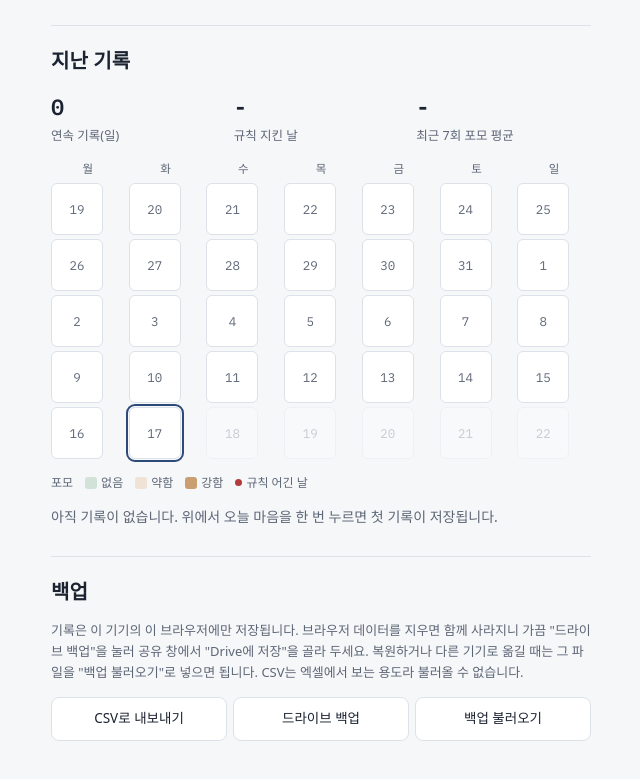
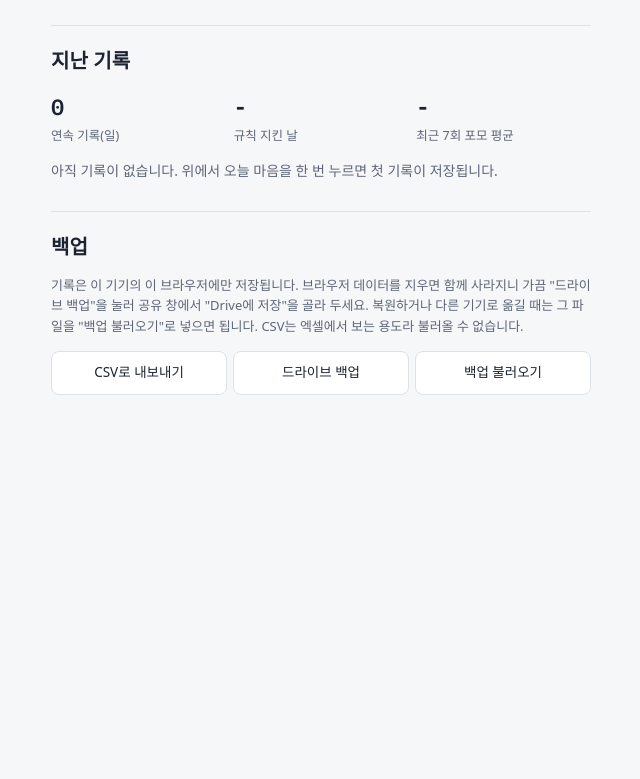
Before and after one commit to kindkirin-art/kindkirin, a plain HTML site: page trend-diary/index.html in a window 1280 px wide. Shown: the part 1019-1798 px from the top of the page, without its empty margins (319-959 px from the left). After the commit the page ends 1498 px from the top, so only its background shows below. Drawn offline with Linux system fonts and the light colour scheme; a web font is replaced by a local one.

Commit message:
Trend diary: remove calendar, show 3 recent entries with a more button
Co-Authored-By: Claude Opus 5.5 <noreply@anthropic.com>
Claude-Session: https://claude.ai/code/session_016YbCYZbmbvRuX9h79TsLyj

```diff
--- a/trend-diary/index.html
+++ b/trend-diary/index.html
@@ -119,26 +119,8 @@ section { display: flex; flex-direction: column; gap: 14px; border-top: 1px soli
 .stats div { display: flex; flex-direction: column; gap: 2px; min-width: 0; }
 .stats b { font-family: var(--mono); font-size: 22px; font-weight: 600; font-variant-numeric: tabular-nums; }
 .stats span { font-size: 12.5px; color: var(--muted); }
-.cal { display: grid; grid-template-columns: repeat(7, 1fr); gap: 4px; }
-.cal .wd { text-align: center; font-size: 11.5px; color: var(--muted); }
-.cal button {
-  aspect-ratio: 1; max-height: 52px; border: 1px solid var(--line); border-radius: 6px; background: var(--surface);
-  font-family: var(--mono); font-size: 12.5px; padding: 0; position: relative; color: var(--muted);
-}
-.cal button.has { color: var(--fg); border-color: transparent; }
-.cal button.f0 { background: color-mix(in srgb, var(--good) 22%, var(--surface)); }
-.cal button.f1 { background: color-mix(in srgb, var(--warn) 18%, var(--surface)); }
-.cal button.f2 { background: color-mix(in srgb, var(--warn) 38%, var(--surface)); }
-.cal button.f3 { background: color-mix(in srgb, var(--warn) 62%, var(--surface)); }
-.cal button.f4 { background: color-mix(in srgb, var(--warn) 88%, var(--surface)); color: var(--on-accent); }
-.cal button.fx { background: var(--chip-bg); }
-.cal button.sel { outline: 2px solid var(--accent); outline-offset: 1px; }
-.cal button.broke::after { content: ""; position: absolute; top: 4px; right: 4px; width: 6px; height: 6px; border-radius: 50%; background: var(--bad); }
-.cal button:disabled { opacity: .3; cursor: default; }
-.key { display: flex; flex-wrap: wrap; gap: 4px 12px; font-size: 12px; color: var(--muted); align-items: center; }
-.key i { display: inline-block; width: 12px; height: 12px; border-radius: 3px; vertical-align: -2px; margin-right: 4px; }
-.key i.rd { border-radius: 50%; width: 7px; height: 7px; background: var(--bad); vertical-align: 1px; }
 .log { display: flex; flex-direction: column; }
+.more { width: 100%; padding: 10px; border-radius: 10px; border: 1px solid var(--line); background: var(--surface); color: var(--accent); font: inherit; font-size: 14px; }
 .log button { text-align: left; background: none; border: 0; border-bottom: 1px solid var(--line); padding: 10px 0; display: flex; flex-direction: column; gap: 2px; }
 .log button:last-child { border-bottom: 0; }
 .log .d { font-family: var(--mono); font-size: 12.5px; color: var(--muted); }
@@ -220,15 +202,8 @@ section { display: flex; flex-direction: column; gap: 14px; border-top: 1px soli
       <div><b id="sRule">-</b><span>규칙 지킨 날</span></div>
       <div><b id="sFomo">-</b><span>최근 7회 포모 평균</span></div>
     </div>
-    <div class="cal" id="cal"></div>
-    <div class="key">
-      <span>포모</span>
-      <span><i style="background:color-mix(in srgb, var(--good) 22%, var(--surface))"></i>없음</span>
-      <span><i style="background:color-mix(in srgb, var(--warn) 18%, var(--surface))"></i>약함</span>
-      <span><i style="background:color-mix(in srgb, var(--warn) 62%, var(--surface))"></i>강함</span>
-      <span><i class="rd"></i>규칙 어긴 날</span>
-    </div>
     <div class="log" id="log"></div>
+    <button type="button" class="more" id="logMore" hidden></button>
   </section>
 
   <section aria-labelledby="bak-h" id="backup" hidden>
@@ -369,6 +344,7 @@ section { display: flex; flex-direction: column; gap: 14px; border-top: 1px soli
     return parts.join(" · ") || "기록";
   }
 
+  var logOpen = false;
   function renderHistory() {
     var s = 0, d = entries.has(today) ? today : shift(today, -1);
     while (entries.has(d)) { s++; d = shift(d, -1); }
@@ -382,22 +358,9 @@ section { display: flex; flex-direction: column; gap: 14px; border-top: 1px soli
     $("sRule").textContent = ruled ? kept + "/" + ruled : "-";
     $("sFomo").textContent = fs.length ? (fs.reduce(function (a, b) { return a + b; }, 0) / fs.length).toFixed(1) : "-";
 
-    var cal = $("cal"); cal.textContent = "";
-    ["월", "화", "수", "목", "금", "토", "일"].forEach(function (w) {
-      var h = document.createElement("div"); h.className = "wd"; h.textContent = w; cal.appendChild(h);
-    });
-    var t = parse(today), end = shift(today, (7 - t.getDay()) % 7), start = shift(end, -34);
-    for (var i = 0; i < 35; i++) {
-      var day = shift(start, i), b = document.createElement("button"), e = entries.get(day);
-      b.type = "button"; b.dataset.date = day; b.textContent = parse(day).getDate();
-      b.setAttribute("aria-label", day + (e ? " " + summary(e) : " 기록 없음"));
-      if (day > today) b.disabled = true;
-      if (e) { b.classList.add("has", [0, 1, 2, 3, 4].indexOf(e.fomo) >= 0 ? "f" + e.fomo : "fx"); if (e.rule === "broke") b.classList.add("broke"); }
-      if (day === cur) b.classList.add("sel");
-      cal.appendChild(b);
-    }
-
-    var log = $("log"); log.textContent = "";
+    var log = $("log"), more = $("logMore"); log.textContent = "";
+    more.hidden = dates.length <= 3;
+    more.textContent = logOpen ? "접기 ▲" : "이전 기록 더보기 (" + (dates.length - 3) + "개) ▼";
     if (!dates.length) {
       var p = document.createElement("p"); p.className = "empty";
       p.textContent = failed ? "기록을 불러오지 못했습니다." : loaded
@@ -405,7 +368,7 @@ section { display: flex; flex-direction: column; gap: 14px; border-top: 1px soli
         : "기록을 불러오는 중입니다.";
       log.appendChild(p); return;
     }
-    dates.slice(0, 10).forEach(function (k) {
+    (logOpen ? dates : dates.slice(0, 3)).forEach(function (k) {
       var e = entries.get(k), b = document.createElement("button"), a = document.createElement("span"), c = document.createElement("span");
       b.type = "button"; b.dataset.date = k;
       a.className = "d"; a.textContent = k + " (" + WD[parse(k).getDay()] + ")";
@@ -466,7 +429,7 @@ section { display: flex; flex-direction: column; gap: 14px; border-top: 1px soli
   $("memo").addEventListener("input", function () { form.memo = $("memo").value; changed(); });
   $("prev").addEventListener("click", function () { go(shift(cur, -1)); });
   $("next").addEventListener("click", function () { go(shift(cur, 1)); });
-  $("cal").addEventListener("click", function (ev) { var b = ev.target.closest("button"); if (b && !b.disabled) go(b.dataset.date); });
+  $("logMore").addEventListener("click", function () { logOpen = !logOpen; renderHistory(); });
   $("log").addEventListener("click", function (ev) { var b = ev.target.closest("button"); if (b) go(b.dataset.date); });
   $("del").addEventListener("click", function () {
     var del = $("del");
```
